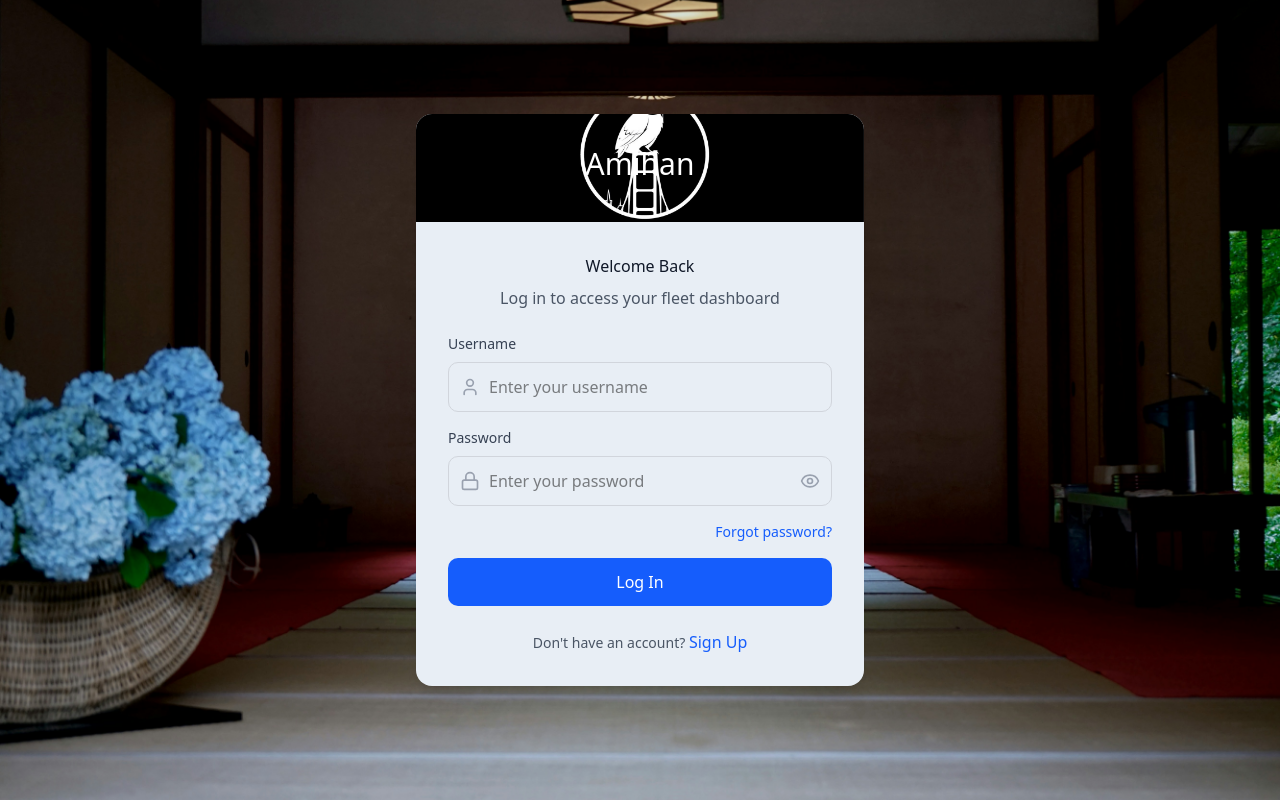
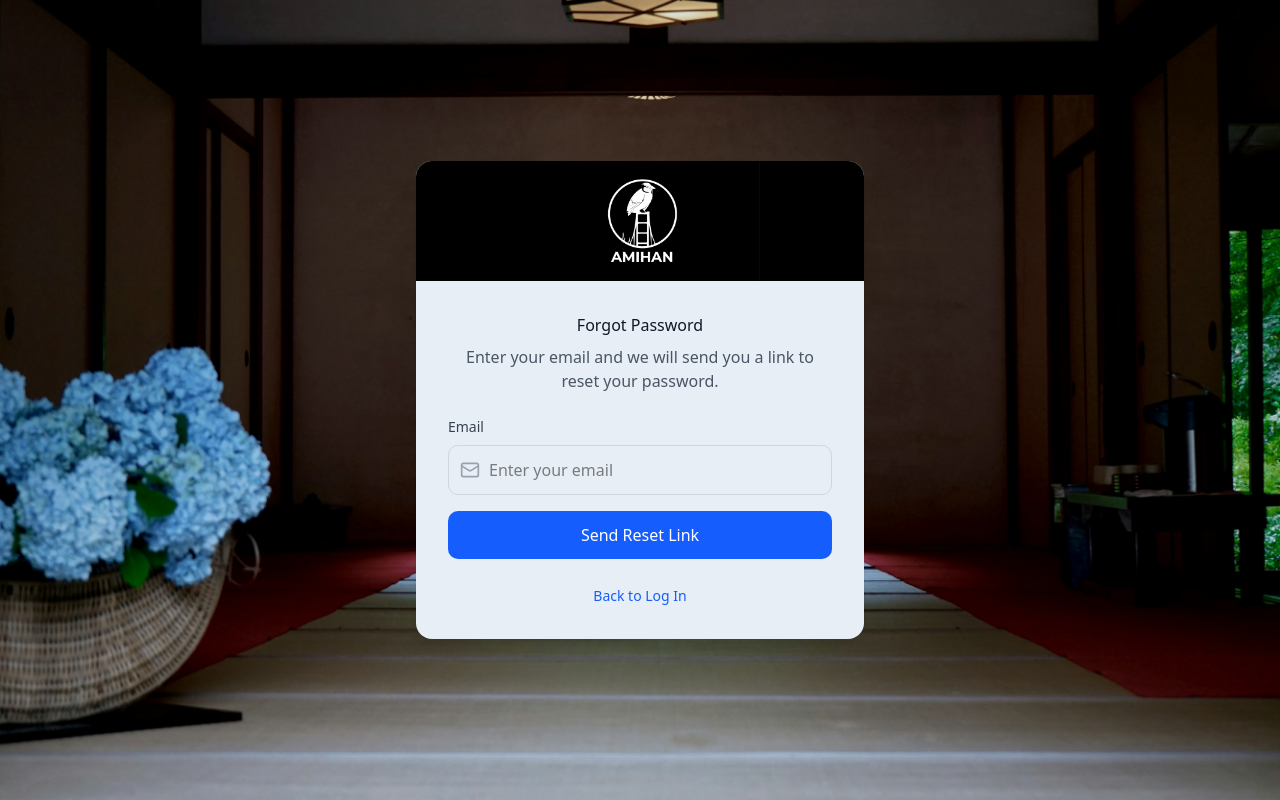
Before and after one commit to swayswede-oss/Amihan, a React (Vite) app: page / in a window 1280 px wide. Both pictures are taken after a click on the button "Forgot password?". Built offline with nearby package versions, Linux system fonts and the light colour scheme.

Commit message:
Login page rework

```diff
--- a/src/App.tsx
+++ b/src/App.tsx
@@ -8,6 +8,7 @@ import { Analytics } from './components/Analytics';
 import { Alerts } from './components/Alerts';
 import { SignUp } from './components/SignUp';
 import { Login } from './components/Login';
+import { ForgotPassword } from './components/ForgotPassword';
 import { MapView } from './components/MapView';
 import { VehicleHistory } from './components/VehicleHistory';
 import { api } from './services/api';
@@ -46,7 +47,7 @@ const defaultUser: UserProfile = {
 
 export default function App() {
   const [isAuthenticated, setIsAuthenticated] = useState(false);
-  const [authView, setAuthView] = useState<'login' | 'signup'>('login');
+  const [authView, setAuthView] = useState<'login' | 'signup' | 'forgot-password'>('login');
   const [currentView, setCurrentView] = useState<'map' | 'dashboard' | 'vehicles' | 'vehicle-history' | 'analytics' | 'alerts' | 'settings'>('dashboard');
   const [selectedVehicle, setSelectedVehicle] = useState<Vehicle | null>(null);
   const [focusedVehicleId, setFocusedVehicleId] = useState<string | null>(null);
@@ -119,10 +120,18 @@ export default function App() {
   // Show authentication screens if not logged in
   if (!isAuthenticated) {
     if (authView === 'login') {
-      return <Login onLogin={handleLogin} onSwitchToSignUp={() => setAuthView('signup')} />;
-    } else {
-      return <SignUp onSignUp={handleSignUp} onSwitchToLogin={() => setAuthView('login')} />;
+      return (
+        <Login
+          onLogin={handleLogin}
+          onSwitchToSignUp={() => setAuthView('signup')}
+          onForgotPassword={() => setAuthView('forgot-password')}
+        />
+      );
     }
+    if (authView === 'forgot-password') {
+      return <ForgotPassword onSwitchToLogin={() => setAuthView('login')} />;
+    }
+    return <SignUp onSignUp={handleSignUp} onSwitchToLogin={() => setAuthView('login')} />;
   }
 
   return (
--- /dev/null
+++ b/src/components/ForgotPassword.tsx
@@ -0,0 +1,107 @@
+import { useState } from 'react';
+import { Mail } from 'lucide-react';
+import logo from 'figma:asset/d766fe78c0990450ebe81dfc9bafb7412cf8f61d.png';
+
+type ForgotPasswordProps = {
+  onSwitchToLogin: () => void;
+};
+
+export function ForgotPassword({ onSwitchToLogin }: ForgotPasswordProps) {
+  const [email, setEmail] = useState('');
+  const [error, setError] = useState<string | undefined>();
+  const [isSubmitted, setIsSubmitted] = useState(false);
+
+  const validateForm = () => {
+    if (!email.trim()) {
+      setError('Email is required');
+      return false;
+    }
+    if (!/^[^\s@]+@[^\s@]+\.[^\s@]+$/.test(email)) {
+      setError('Please enter a valid email');
+      return false;
+    }
+    setError(undefined);
+    return true;
+  };
+
+  const handleSubmit = (e: React.FormEvent) => {
+    e.preventDefault();
+    if (validateForm()) {
+      setIsSubmitted(true);
+    }
+  };
+
+  return (
+    <div className="login-background min-h-screen flex items-center justify-center p-4">
+      <div className="rounded-2xl shadow-xl w-full max-w-md overflow-hidden" style={{ backgroundColor: '#e8eef5' }}>
+        <div className="bg-black px-6 py-5 lg:px-8 lg:py-6 flex items-center justify-center">
+          <img src={logo} alt="Amihan" className="login-logo-image" />
+        </div>
+
+        <div className="p-6 lg:p-8">
+          <div className="mb-6">
+            <h2 className="text-gray-900 text-center mb-2">Forgot Password</h2>
+            <p className="text-sm lg:text-base text-gray-600 text-center">
+              {isSubmitted
+                ? 'If an account exists for that email, a reset link has been sent.'
+                : 'Enter your email and we will send you a link to reset your password.'}
+            </p>
+          </div>
+
+          {isSubmitted ? (
+            <button
+              type="button"
+              onClick={onSwitchToLogin}
+              className="w-full bg-blue-600 text-white py-3 rounded-lg hover:bg-blue-700 transition-colors font-medium"
+            >
+              Back to Log In
+            </button>
+          ) : (
+            <form onSubmit={handleSubmit} className="space-y-4">
+              <div>
+                <label htmlFor="email" className="block text-sm text-gray-700 mb-2">
+                  Email
+                </label>
+                <div className="relative">
+                  <div className="absolute left-3 top-1/2 -translate-y-1/2 text-gray-400">
+                    <Mail className="w-5 h-5" />
+                  </div>
+                  <input
+                    id="email"
+                    type="email"
+                    value={email}
+                    onChange={(e) => setEmail(e.target.value)}
+                    className={`w-full pl-10 pr-4 py-3 border rounded-lg focus:outline-none focus:ring-2 focus:ring-blue-500 transition-all ${
+                      error ? 'border-red-500' : 'border-gray-300'
+                    }`}
+                    placeholder="Enter your email"
+                  />
+                </div>
+                {error && <p className="text-red-500 text-xs mt-1">{error}</p>}
+              </div>
+
+              <button
+                type="submit"
+                className="w-full bg-blue-600 text-white py-3 rounded-lg hover:bg-blue-700 transition-colors font-medium"
+              >
+                Send Reset Link
+              </button>
+            </form>
+          )}
+
+          {!isSubmitted && (
+            <div className="mt-6 text-center">
+              <button
+                type="button"
+                onClick={onSwitchToLogin}
+                className="text-sm text-blue-600 hover:text-blue-700 font-medium"
+              >
+                Back to Log In
+              </button>
+            </div>
+          )}
+        </div>
+      </div>
+    </div>
+  );
+}
--- a/src/components/Login.tsx
+++ b/src/components/Login.tsx
@@ -5,9 +5,10 @@ import logo from 'figma:asset/d766fe78c0990450ebe81dfc9bafb7412cf8f61d.png';
 type LoginProps = {
   onLogin: (username: string, password: string) => void;
   onSwitchToSignUp: () => void;
+  onForgotPassword: () => void;
 };
 
-export function Login({ onLogin, onSwitchToSignUp }: LoginProps) {
+export function Login({ onLogin, onSwitchToSignUp, onForgotPassword }: LoginProps) {
   const [username, setUsername] = useState('');
   const [password, setPassword] = useState('');
   const [showPassword, setShowPassword] = useState(false);
@@ -42,15 +43,12 @@ export function Login({ onLogin, onSwitchToSignUp }: LoginProps) {
     <div className="login-background min-h-screen flex items-center justify-center p-4">
       <div className="rounded-2xl shadow-xl w-full max-w-md overflow-hidden" style={{ backgroundColor: '#e8eef5' }}>
         {/* Header */}
-        <div
-          className="text-white p-6 lg:p-8 bg-cover bg-center bg-no-repeat"
-          style={{ backgroundImage: `url(${logo})` }}
-        >
-          <div className="flex items-center justify-center gap-3 mb-2">
-            <h1 className="text-2xl lg:text-3xl">Amihan</h1>
-          </div>
-          {/*Dev header name */}
-          <p className="text-center text-blue-100 text-sm lg:text-base"></p>
+        <div className="bg-black px-6 py-5 lg:px-8 lg:py-6 flex items-center justify-center">
+          <img
+            src={logo}
+            alt="Amihan"
+            className="login-logo-image"
+          />
         </div>
 
         {/* Form */}
@@ -124,6 +122,7 @@ export function Login({ onLogin, onSwitchToSignUp }: LoginProps) {
             <div className="flex items-center justify-end">
               <button
                 type="button"
+                onClick={onForgotPassword}
                 className="text-sm text-blue-600 hover:text-blue-700"
               >
                 Forgot password?
--- a/src/components/SignUp.tsx
+++ b/src/components/SignUp.tsx
@@ -60,17 +60,15 @@ export function SignUp({ onSignUp, onSwitchToLogin }: SignUpProps) {
   };
 
   return (
-    <div className="min-h-screen bg-gradient-to-br from-blue-50 to-blue-100 flex items-center justify-center p-4">
-      <div className="bg-white rounded-2xl shadow-xl w-full max-w-md overflow-hidden">
+    <div className="login-background min-h-screen flex items-center justify-center p-4">
+      <div className="rounded-2xl shadow-xl w-full max-w-md overflow-hidden" style={{ backgroundColor: '#e8eef5' }}>
         {/* Header */}
-        <div
-          className="text-white p-6 lg:p-8 bg-cover bg-center bg-no-repeat"
-          style={{ backgroundImage: `url(${logo})` }}
-        >
-          <div className="flex items-center justify-center gap-3 mb-2">
-            <h1 className="text-2xl lg:text-3xl">Amihan</h1>
-          </div>
-          <p className="text-center text-blue-100 text-sm lg:text-base">Fleet Tracking Software</p>
+        <div className="bg-black px-6 py-5 lg:px-8 lg:py-6 flex items-center justify-center">
+          <img
+            src={logo}
+            alt="Amihan"
+            className="login-logo-image"
+          />
         </div>
 
         {/* Form */}
--- a/src/styles/globals.css
+++ b/src/styles/globals.css
@@ -188,6 +188,13 @@
   background-repeat: no-repeat !important;
 }
 
+.login-logo-image {
+  display: block;
+  width: min(240px, 78%);
+  height: auto;
+  object-fit: contain;
+}
+
 html {
   font-size: var(--font-size);
 }
```
